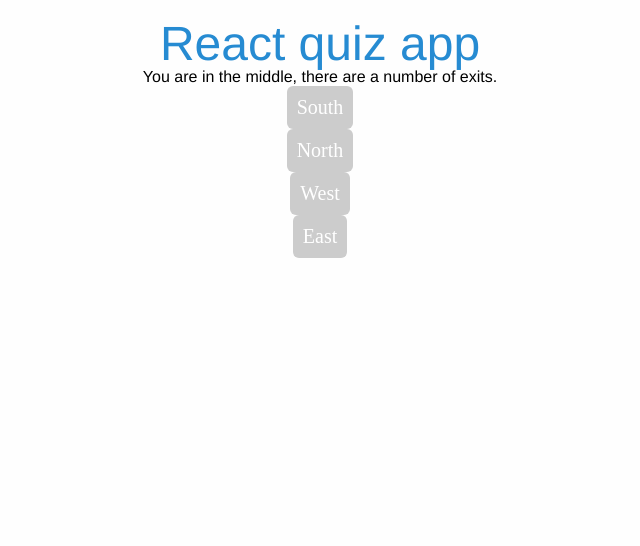
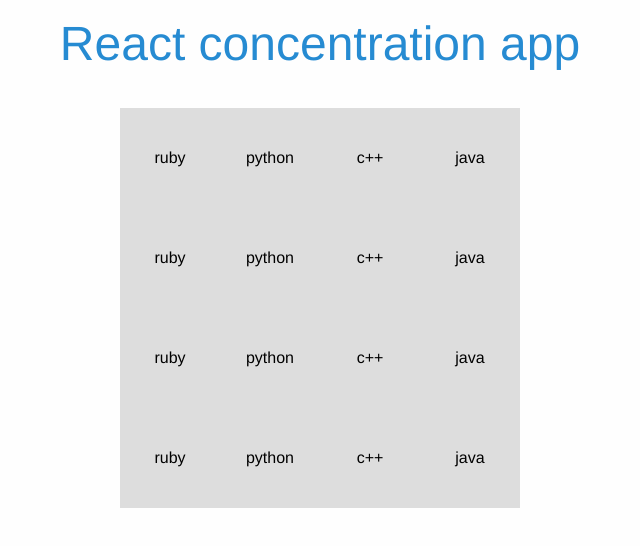
Before and after one commit to mnishiguchi/react_concentration, a React app: page / in a window 1280 px wide. Shown: the top 546 px of the page, without its empty margins (320-960 px from the left). Built offline with nearby package versions, Linux system fonts and the light colour scheme.

Commit message:
Add scaffold

```diff
--- a/app/App.js
+++ b/app/App.js
@@ -1,56 +1,57 @@
-import React, { Component } from 'react';
+import React from 'react';
 import data from './data.js';
 
-const Question = props => {
-  const question = props.question;
-  return (
-    <p>
-      { question }
-    </p>
-  );
-}
-
-const Answers = props => {
-  const answers = props.answers;
-  let handleAnswerClick = props.handleAnswerClick;
-  return (
-    <div className="answers">
-      {
-        answers.map( ( answer, i ) =>
-          <p key={ i }>
-            <button onClick={ ev => handleAnswerClick( ev, answer.response ) }>
-              { answer.title }
-            </button>
-          </p>
-        ) // map
-      }
-    </div>
-  );
-}
+// const Question = props => {
+//   const question = props.question;
+//   return (
+//     <p>
+//       { question }
+//     </p>
+//   );
+// }
+//
+// const Answers = props => {
+//   const answers = props.answers;
+//   let handleAnswerClick = props.handleAnswerClick;
+//   return (
+//     <div className="answers">
+//       {
+//         answers.map( ( answer, i ) =>
+//           <p key={ i }>
+//             <button onClick={ ev => handleAnswerClick( ev, answer.response ) }>
+//               { answer.title }
+//             </button>
+//           </p>
+//         ) // map
+//       }
+//     </div>
+//   );
+// }
 
 
 // https://facebook.github.io/react/docs/reusable-components.html
-export default class App extends Component {
-  constructor( props ) {
-    super( props );
-    this.state = {
-      recordId: 0
-    };
-    this.handleAnswerClick = this.handleAnswerClick.bind( this );
-  }
-  handleAnswerClick( ev, response ) {
-    this.setState({
-      recordId: response
-    });
-  };
+export default class App extends React.Component {
+  // constructor( props ) {
+  //   super( props );
+  //   this.state = {
+  //     recordId: 0
+  //   };
+  //   this.handleAnswerClick = this.handleAnswerClick.bind( this );
+  // }
+  // handleAnswerClick( ev, response ) {
+  //   this.setState({
+  //     recordId: response
+  //   });
+  // };
   render() {
     return (
       <div>
-        <h1>React quiz app</h1>
-        <Question question={ data[ this.state.recordId ].question } />
-        <Answers
-          answers={ data[ this.state.recordId ].answers }
-          handleAnswerClick={ this.handleAnswerClick }/>
+        <h1>React concentration app</h1>
+        <section className="board">
+          {
+            data.map( (item, i) => <div className="card" key={ i }>{ item }</div> )
+          }
+        </section>
       </div>
     );
   }
--- a/app/data.js
+++ b/app/data.js
@@ -1,51 +1,8 @@
-const data = [{
-    "question": "You are in the middle,  there are a number of exits.",
-    "answers": [{
-        "title": "South",
-        "response": 1
-    }, {
-        "title": "North",
-        "response": 2
-    }, {
-        "title": "West",
-        "response": 3
-    }, {
-        "title": "East",
-        "response": 4
-    }]
-}, {
-    "question": "You are in the South,  There is one exit",
-    "answers": [{
-        "title": "North",
-        "response": 0
-    }]
-}, {
-    "question": "You are in the North,  There is one exit",
-    "answers": [{
-        "title": "South",
-        "response": 0
-    }]
-}, {
-    "question": "You are in the West,  There are two exits.",
-    "answers": [{
-        "title": "East",
-        "response": 0
-    }, {
-        "title": "West",
-        "response": 5
-    }]
-}, {
-    "question": "You are in the East,  There is one exit",
-    "answers": [{
-        "title": "West",
-        "response": 0
-    }]
-}, {
-    "question": "You are the winner!",
-    "answers": [{
-        "title": "Start Over",
-        "response": 0
-    }]
-}];
+const data = [
+  "ruby",  "python",  "c++",  "java",
+  "ruby",  "python",  "c++",  "java",
+  "ruby",  "python",  "c++",  "java",
+  "ruby",  "python",  "c++",  "java",
+];
 
 export default data;
--- a/app/main.css
+++ b/app/main.css
@@ -37,6 +37,7 @@ body {
 h1 {
   font-size: 48px;
   line-height: 48px;
+  margin-bottom: 40px;
   color: #268bd2;
 }
 button {
@@ -50,6 +51,20 @@ button {
   border:none;
   padding: 10px;
 }
+.board {
+  display: block;
+  margin: 0 auto;
+  background-color: #ddd;
+  width: 400px;
+  height: auto;
+  overflow-y: auto;
+}
+.card {
+  display: inline-block;
+  width: 100px;
+  height: 100px;
+  line-height: 100px;
+}
 @media screen and (min-width: 600px) {
   .wrap {
     max-width: 600px;
```
Also changed, not shown: 1 other file (tests, documents, lock files or other folders).
